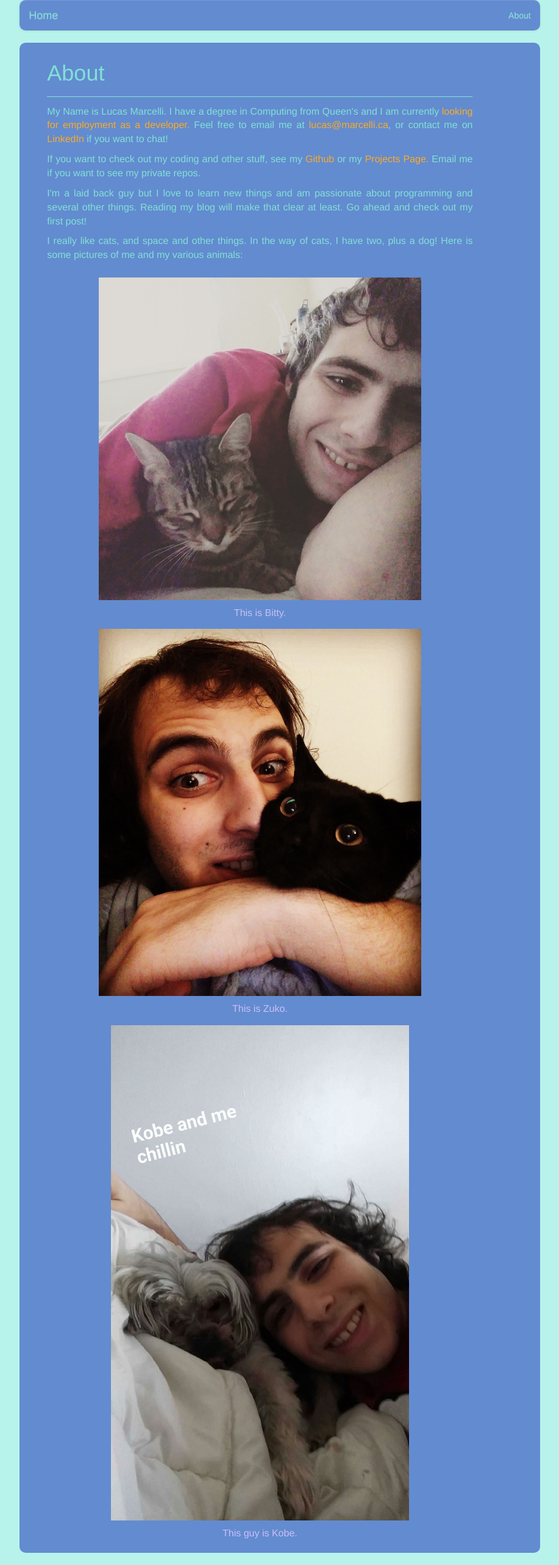
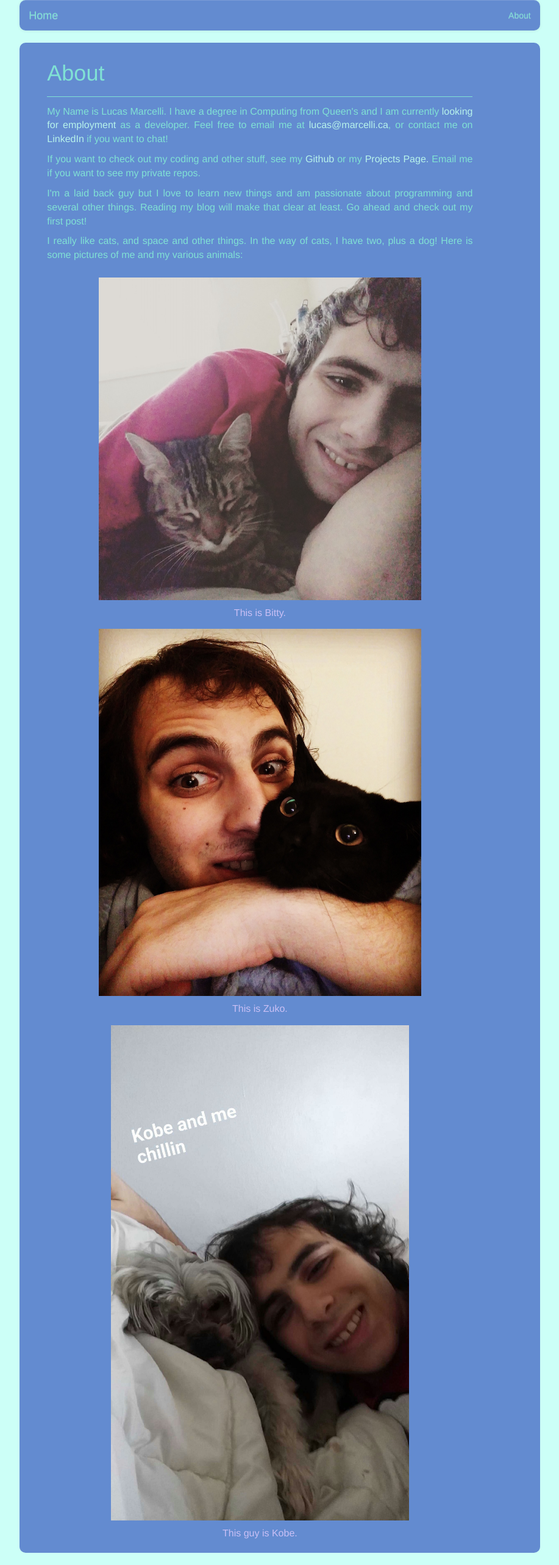
Before and after one commit to lucasmarcelli/lessold, a Jekyll site: the page built from about.html, in a window 1280 px wide. Shown: the whole page at 61% size, without its empty margins (181-1098 px from the left). Built offline with Jekyll 4.4.1, drawn with Linux system fonts in a browser that asks for light colours; nearby versions of some CDN libraries.

Commit message:
Updated and added old posts

```diff
--- a/_includes/post-footer.html
+++ b/_includes/post-footer.html
@@ -1,4 +1,4 @@
 
-<hr>
+<hr style="display:block;margin-left:0px;">
 
-<i><p> This post was posted on {{ page.date | date: '%B %d, %Y' }} in the category {{ page.category }}.</p>
+<i><p> This post was posted on {{ page.date | date: '%B %d, %Y' }}{% if page.category %} in the category {{ page.category }}{% endif %}.</p>
--- a/_layouts/post.html
+++ b/_layouts/post.html
@@ -13,4 +13,5 @@
 	{{ content }}
 
 	{% include post-footer.html %}
+
 </div>
--- a/about.html
+++ b/about.html
@@ -5,7 +5,7 @@
 ---
 
 <p>
-	My Name is Lucas Marcelli. I have a degree in Computing from Queen's and I am currently <a href="/assets/files/LucasMarcelli.pdf"> looking for employment as a developer.</a> Feel free to email me at <a href="mailto:lucas@marcelli.ca"> lucas@marcelli.ca</a>, or contact me on <a href="https://ca.linkedin.com/in/lucas-marcelli-06000186
+	My Name is Lucas Marcelli. I have a degree in Computing from Queen's and I am currently <a href="/assets/files/LucasMarcelli.pdf"> looking for employment </a> as a developer. Feel free to email me at <a href="mailto:lucas@marcelli.ca"> lucas@marcelli.ca</a>, or contact me on <a href="https://ca.linkedin.com/in/lucas-marcelli-06000186
 ">LinkedIn</a> if you want to chat!
 </p>
 
--- a/css/style.css
+++ b/css/style.css
@@ -1,5 +1,5 @@
 body{
-	background: #B7F3EB;
+	background: #CCFFF7;
 }
 
 ul{
@@ -8,6 +8,10 @@
 
 a.list-group-item:hover{
 	background-color: #2655A5;
+}
+
+.old-header{
+	width: 100% !important;
 }
 
 .content-box{
@@ -53,15 +57,15 @@
 	padding: 0px;
 }
 
-.navbar-default .navbar-brand {
+.navbar-default .navbar-brand{
 	color: #80E1D4;
 }
 
-.navbar-default .navbar-nav>li>a {
+.navbar-default .navbar-nav>li>a{
 	color: #80E1D4;
 }
 
-.navbar-custom {
+.navbar-custom{
 	border-radius: 10px;
 	border: none;
 	background: #638BD0;
@@ -77,7 +81,7 @@
 }
 
 .page-content a{
-	color: #F9AC26;
+	color: #B7F3EB;
 }
 
 .post-items{
```
Also changed, not shown: _posts/Feb2016/2016-02-27-test.markdown (deleted, +0 -20 lines), 1 other file.
